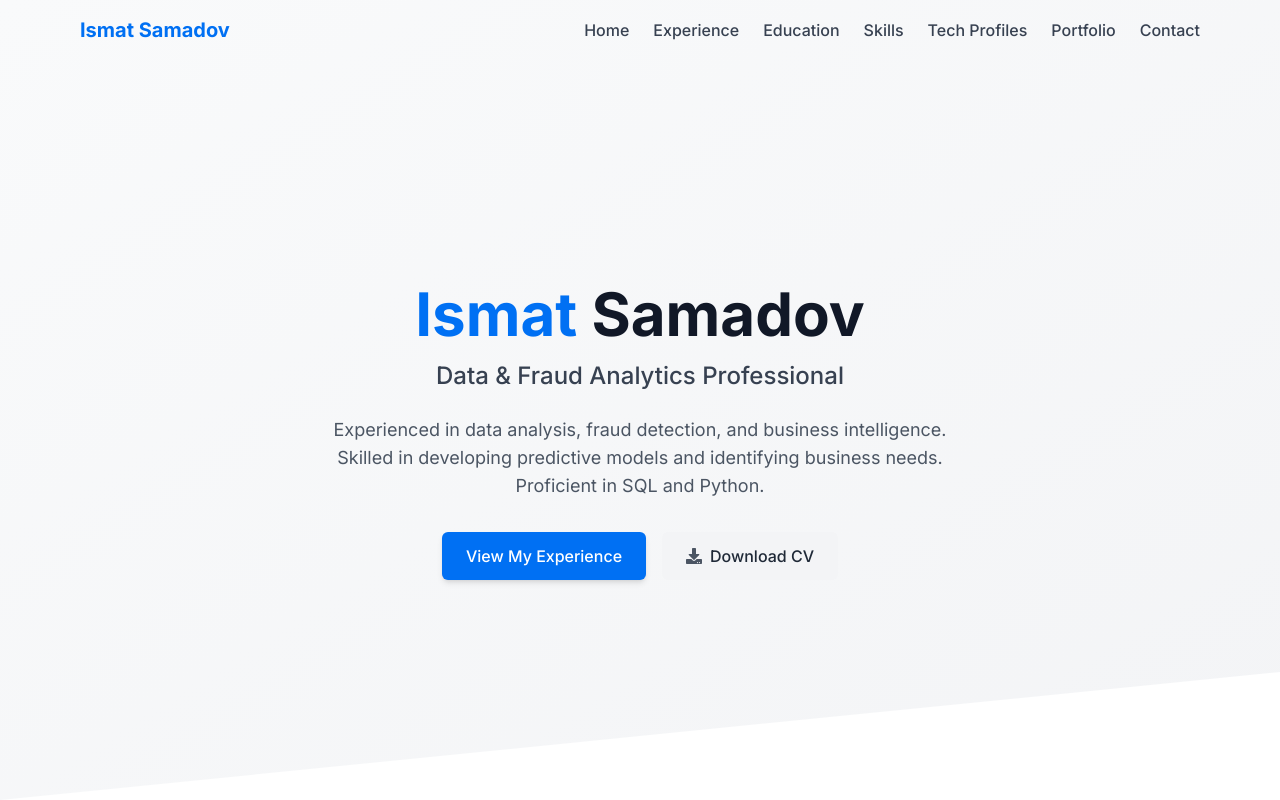
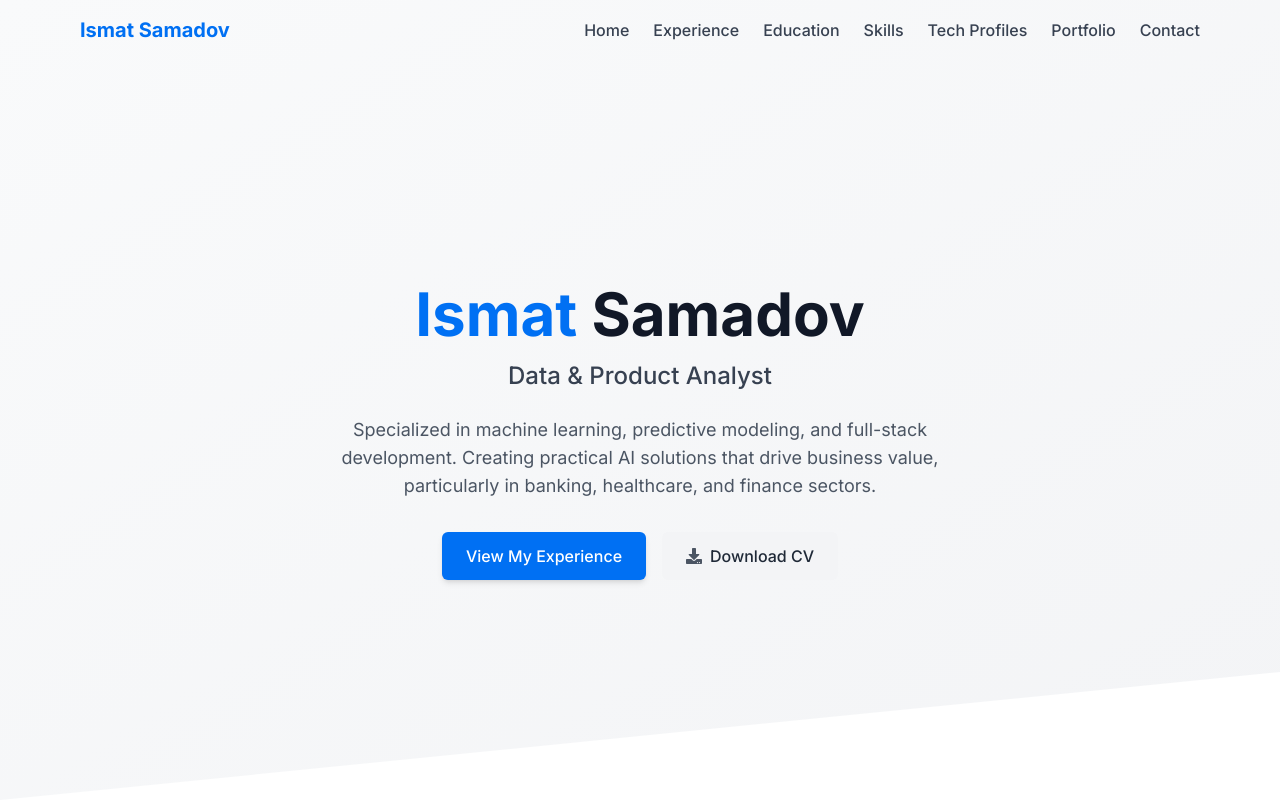
Before and after one commit to ulvibashir/profile, a Next.js app: page / in a window 1280 px wide. Shown: the top 800 px of the page. Built offline with nearby package versions, Linux system fonts and the light colour scheme.

Commit message:
Update Hero.tsx

```diff
--- a/src/components/Hero.tsx
+++ b/src/components/Hero.tsx
@@ -17,12 +17,12 @@ const Hero = () => {
             <span className="text-primary">Ismat</span> Samadov
           </h1>
           <h2 className="text-xl sm:text-2xl font-medium mb-6 text-gray-700">
-            Data & Fraud Analytics Professional
+            Data & Product Analyst
           </h2>
           <p className="text-gray-600 mb-8 text-lg max-w-2xl mx-auto">
-            Experienced in data analysis, fraud detection, and business intelligence.
-            Skilled in developing predictive models and identifying business needs.
-            Proficient in SQL and Python.
+            Specialized in machine learning, predictive modeling, and full-stack development.
+            Creating practical AI solutions that drive business value, particularly in banking,
+            healthcare, and finance sectors.
           </p>
 
           <motion.div
```
